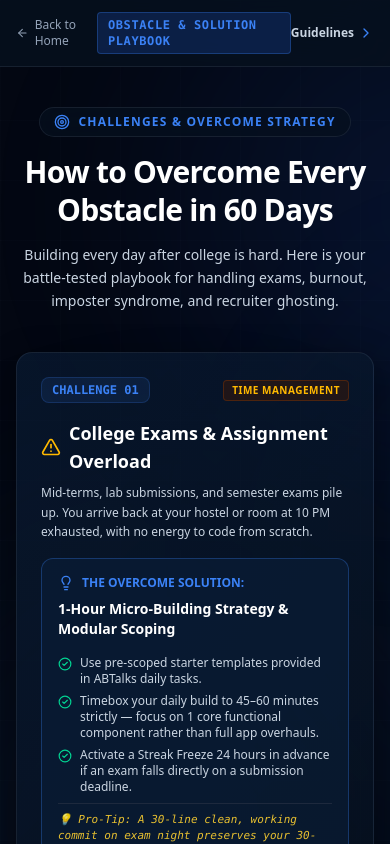
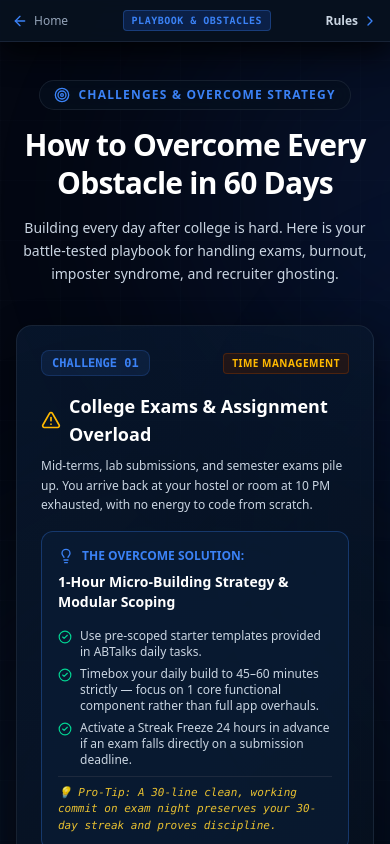
Before and after one commit to Chhayakanta-Maharana/ABTalks, a Next.js app: page /challenges in a window 390 px wide. Shown: the top 844 px of the page. Built offline with nearby package versions, Linux system fonts and the light colour scheme.

Commit message:
fix: make navbar fixed top-0 while scrolling and fully responsive on small mobile screens for guidelines and challenges pages

```diff
--- a/src/app/challenges/page.tsx
+++ b/src/app/challenges/page.tsx
@@ -112,33 +112,35 @@ export default function ChallengesPage() {
       <AtmosphericBackground />
 
       {/* Header Bar */}
-      <header className="sticky top-0 z-40 bg-[#07111F]/80 backdrop-blur-xl border-b border-[rgba(148,163,184,0.12)] px-4 py-3 sm:px-8">
-        <div className="max-w-6xl mx-auto flex items-center justify-between">
+      <header className="fixed top-0 left-0 right-0 z-50 bg-[#07111F]/95 backdrop-blur-xl border-b border-slate-800/80 shadow-[0_10px_30px_rgba(0,0,0,0.8)] px-3 py-2.5 sm:px-8 sm:py-3">
+        <div className="max-w-6xl mx-auto flex items-center justify-between gap-2">
           <Link
             href="/"
-            className="flex items-center gap-1.5 text-xs text-[#94A3B8] hover:text-white transition-colors"
+            className="flex items-center gap-1.5 text-xs text-[#94A3B8] hover:text-white transition-colors shrink-0"
           >
-            <ArrowLeft className="w-4 h-4" />
-            <span>Back to Home</span>
+            <ArrowLeft className="w-4 h-4 text-[#3B82F6]" />
+            <span className="hidden xs:inline">Back to Home</span>
+            <span className="xs:hidden">Home</span>
           </Link>
 
-          <div className="flex items-center gap-2">
-            <span className="px-2.5 py-1 rounded bg-[#2563EB]/20 border border-[#3B82F6]/30 text-[#3B82F6] font-mono text-xs font-bold uppercase tracking-wider">
-              OBSTACLE & SOLUTION PLAYBOOK
+          <div className="flex items-center gap-2 min-w-0">
+            <span className="px-2 py-0.5 sm:px-2.5 sm:py-1 rounded bg-[#2563EB]/20 border border-[#3B82F6]/30 text-[#3B82F6] font-mono text-[10px] sm:text-xs font-bold uppercase tracking-wider truncate">
+              PLAYBOOK & OBSTACLES
             </span>
           </div>
 
           <Link
             href="/guidelines"
-            className="text-xs font-bold text-slate-300 hover:text-white flex items-center gap-1"
+            className="text-xs font-bold text-slate-300 hover:text-white flex items-center gap-1 shrink-0"
           >
-            <span>Guidelines</span>
+            <span className="hidden sm:inline">Guidelines</span>
+            <span className="sm:hidden">Rules</span>
             <ChevronRight className="w-4 h-4 text-[#3B82F6]" />
           </Link>
         </div>
       </header>
 
-      <main className="relative z-10 max-w-5xl mx-auto px-4 sm:px-8 pt-10 space-y-10">
+      <main className="relative z-10 max-w-5xl mx-auto px-4 sm:px-8 pt-20 sm:pt-24 space-y-10">
         {/* Title Banner */}
         <section className="ch-card text-center space-y-4 max-w-3xl mx-auto">
           <div className="inline-flex items-center gap-2 px-3.5 py-1.5 rounded-full navy-glass border border-[#3B82F6]/30 text-[#3B82F6] text-xs font-bold uppercase tracking-widest">
--- a/src/app/guidelines/page.tsx
+++ b/src/app/guidelines/page.tsx
@@ -120,33 +120,35 @@ export default function GuidelinesPage() {
       <AtmosphericBackground />
 
       {/* Header Bar */}
-      <header className="sticky top-0 z-40 bg-[#07111F]/80 backdrop-blur-xl border-b border-[rgba(148,163,184,0.12)] px-4 py-3 sm:px-8">
-        <div className="max-w-6xl mx-auto flex items-center justify-between">
+      <header className="fixed top-0 left-0 right-0 z-50 bg-[#07111F]/95 backdrop-blur-xl border-b border-slate-800/80 shadow-[0_10px_30px_rgba(0,0,0,0.8)] px-3 py-2.5 sm:px-8 sm:py-3">
+        <div className="max-w-6xl mx-auto flex items-center justify-between gap-2">
           <Link
             href="/"
-            className="flex items-center gap-1.5 text-xs text-[#94A3B8] hover:text-white transition-colors"
+            className="flex items-center gap-1.5 text-xs text-[#94A3B8] hover:text-white transition-colors shrink-0"
           >
-            <ArrowLeft className="w-4 h-4" />
-            <span>Back to Home</span>
+            <ArrowLeft className="w-4 h-4 text-[#3B82F6]" />
+            <span className="hidden xs:inline">Back to Home</span>
+            <span className="xs:hidden">Home</span>
           </Link>
 
-          <div className="flex items-center gap-2">
-            <span className="px-2.5 py-1 rounded bg-[#2563EB]/20 border border-[#3B82F6]/30 text-[#3B82F6] font-mono text-xs font-bold uppercase tracking-wider">
-              ABTALKS CODE OF CONDUCT
+          <div className="flex items-center gap-2 min-w-0">
+            <span className="px-2 py-0.5 sm:px-2.5 sm:py-1 rounded bg-[#2563EB]/20 border border-[#3B82F6]/30 text-[#3B82F6] font-mono text-[10px] sm:text-xs font-bold uppercase tracking-wider truncate">
+              CODE OF CONDUCT
             </span>
           </div>
 
           <Link
             href="/challenges"
-            className="text-xs font-bold text-slate-300 hover:text-white flex items-center gap-1"
+            className="text-xs font-bold text-slate-300 hover:text-white flex items-center gap-1 shrink-0"
           >
-            <span>Challenges Guide</span>
+            <span className="hidden sm:inline">Challenges Guide</span>
+            <span className="sm:hidden">Challenges</span>
             <ChevronRight className="w-4 h-4 text-[#3B82F6]" />
           </Link>
         </div>
       </header>
 
-      <main className="relative z-10 max-w-5xl mx-auto px-4 sm:px-8 pt-10 space-y-10">
+      <main className="relative z-10 max-w-5xl mx-auto px-4 sm:px-8 pt-20 sm:pt-24 space-y-10">
         {/* Title Banner */}
         <section className="rule-card text-center space-y-4 max-w-3xl mx-auto">
           <div className="inline-flex items-center gap-2 px-3.5 py-1.5 rounded-full navy-glass border border-[#3B82F6]/30 text-[#3B82F6] text-xs font-bold uppercase tracking-widest">
```
Also changed, not shown: 1 other file (tests, documents, lock files or other folders).
